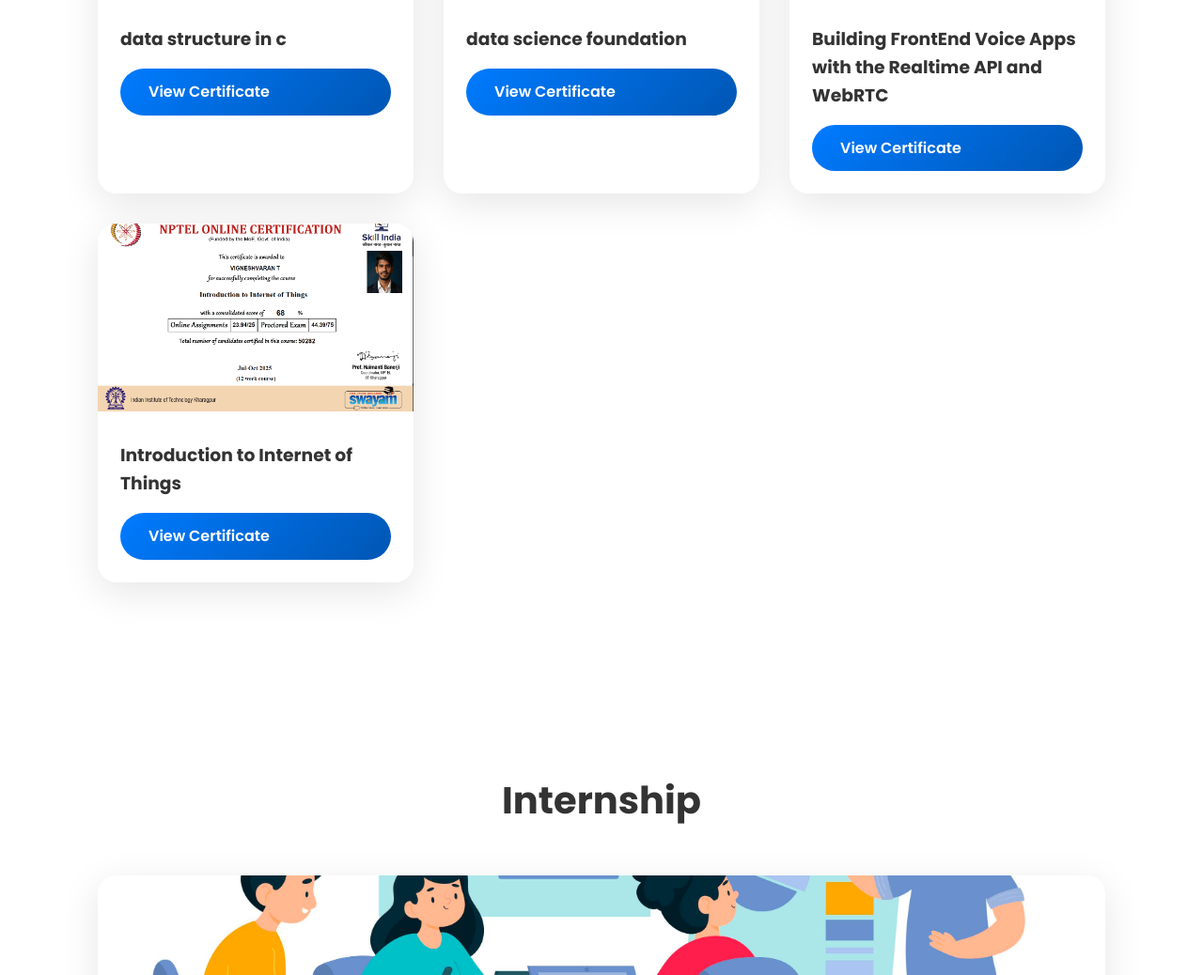
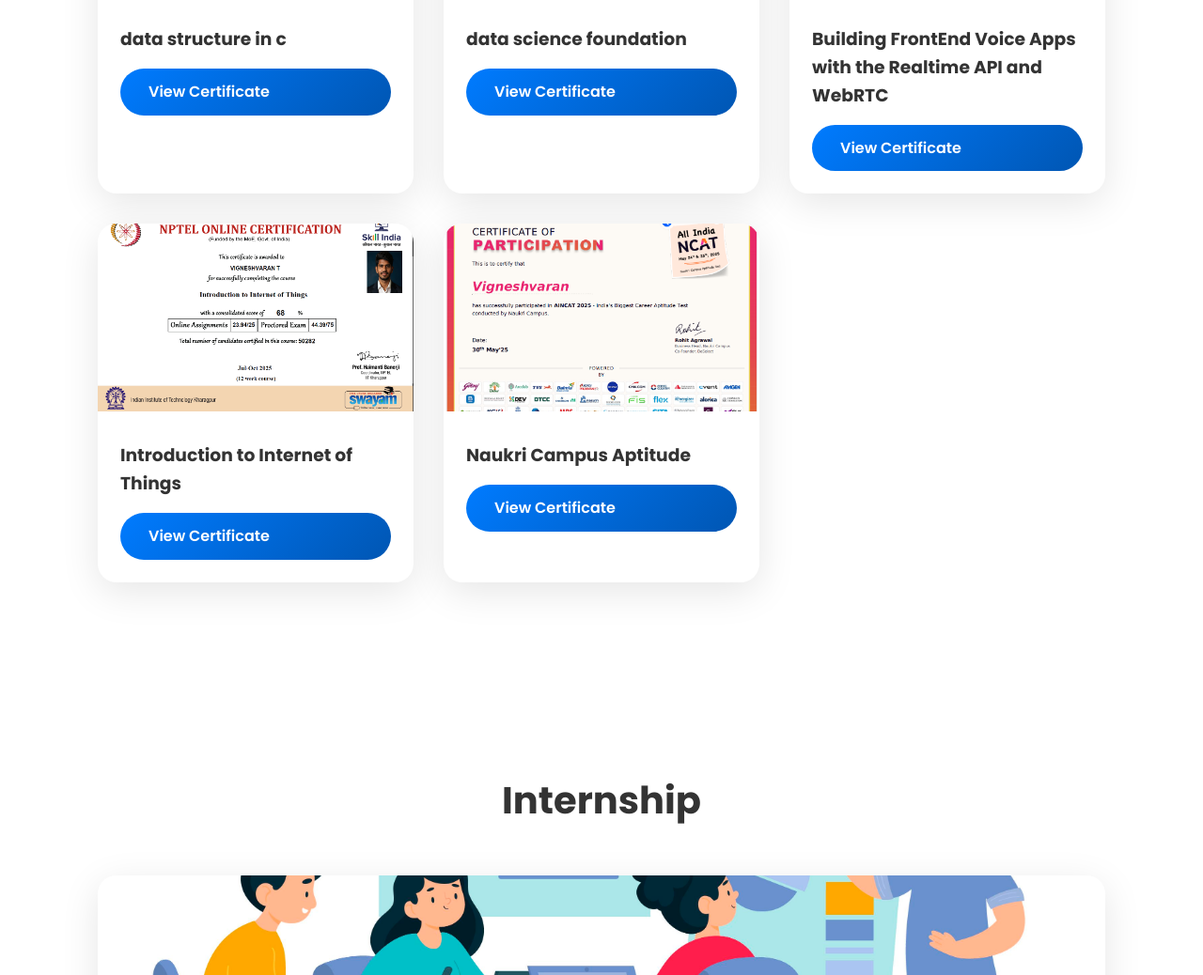
Before and after one commit to vignesh21102005/my-final-portfolio, a plain HTML site: page index.html in a window 1280 px wide. Shown: the part 5117-6155 px from the top of the page at 94% size. Drawn offline with Linux system fonts and the light colour scheme.

Commit message:
Update index.html

```diff
--- a/index.html
+++ b/index.html
@@ -638,6 +638,13 @@
                     <a href="Introduction to Internet of Things.pdf" class="btn btn-primary" style="width: 100%; margin-top: 1rem;">View Certificate</a>
                 </div>
             </div>
+             <div class="cert-card">
+                <img src="naukri_campus_ai_ncat_participation_may_2025.png" alt="Web Development_IBM" class="cert-image">
+                <div class="cert-content">
+                    <h3>Naukri Campus Aptitude</h3>
+                    <a href="naukri_campus_ai_ncat_participation_may_2025.png" class="btn btn-primary" style="width: 100%; margin-top: 1rem;">View Certificate</a>
+                </div>
+            </div>
         </div>
     </section>
 
```
